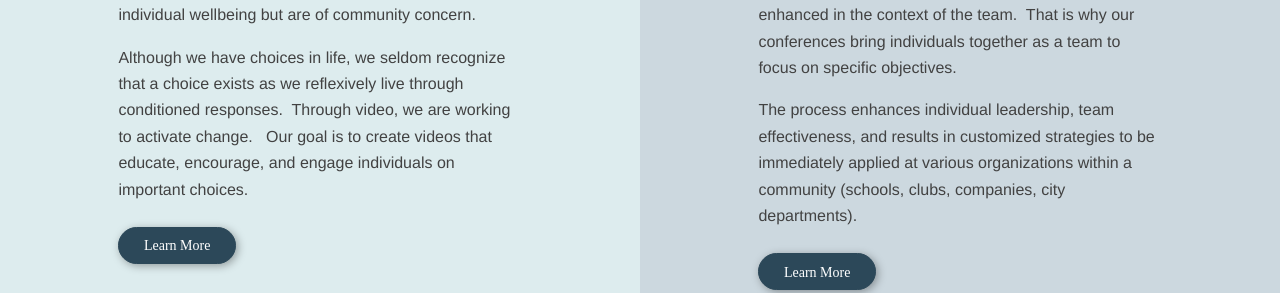
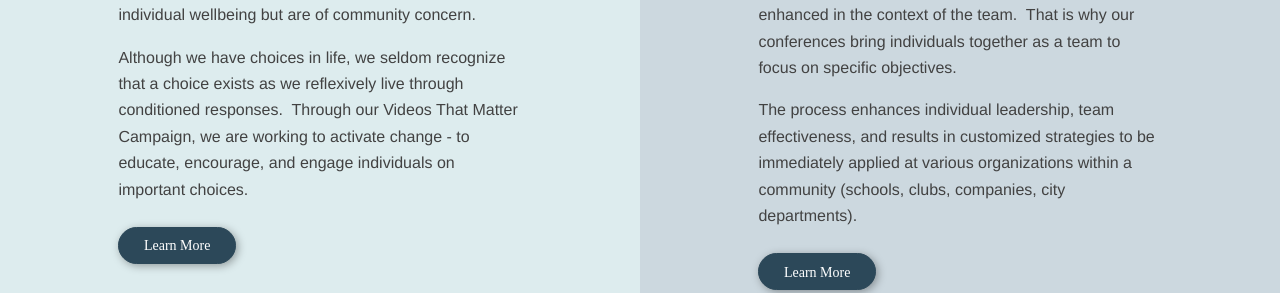
Before and after one commit to michaeldmcqueen/coreveritas.org, a Jekyll site: the page built from index.html, in a window 1280 px wide. Shown: the part 1250-1543 px from the top of the page. Built offline with Jekyll 4.4.1, drawn with Linux system fonts in a browser that asks for light colours; nearby versions of some CDN libraries; the list of posts is cut into pages by our own code.

Commit message:
Updated '/_layouts/front.html' via CloudCannon

```diff
--- a/_layouts/front.html
+++ b/_layouts/front.html
@@ -23,7 +23,7 @@ layout: default
   </div>
     <section class="content-wrapper wrap">
       <div class="team-conversation">
-        <div class="col col-1 conversation editable"><div class="block-wrapper"><h3>Conversations</h3><p>CoreConversations is the catalyst for difficult conversations about critical issues that impact our individual wellbeing but are of community concern.</p><p>Although we have choices in life, we seldom recognize that a choice exists as we reflexively live through conditioned responses.&nbsp; Through video, we are working to activate change. &nbsp; Our goal is to create videos that educate, encourage, and engage individuals on important choices.</p><div class="btn"><a href="/conversations">Learn More</a></div></div></div>
+        <div class="col col-1 conversation editable"><div class="block-wrapper"><h3>Conversations</h3><p>CoreConversations is the catalyst for difficult conversations about critical issues that impact our individual wellbeing but are of community concern.</p><p>Although we have choices in life, we seldom recognize that a choice exists as we reflexively live through conditioned responses.&nbsp; Through our Videos That Matter Campaign, we are working to activate change - to educate, encourage, and engage individuals on important choices.</p><div class="btn"><a href="/conversations">Learn More</a></div></div></div>
         <div class="col col-2 team editable"><div class="block-wrapper"><h3>Team</h3><p>Most leadership work is done on an individual level.&nbsp; We have taken the approach that individual leadership is enhanced in the context of the team.&nbsp; That is why our conferences bring individuals together as a team to focus on specific objectives.&nbsp;</p><p>The process enhances individual leadership, team effectiveness, and results in customized strategies to be immediately applied at various organizations within a community (schools, clubs, companies, city departments).&nbsp;</p><div class="btn"><a href="/team">Learn More</a></div></div></div>
       </div>
       <div class="participate-call editable"><a href="http://coreteamexperience.com/" target="_blank">JOIN US AT OUR UPCOMING EVENTS <img src="/assets/images/arrow-light.png" alt="" /></a></div>
```
